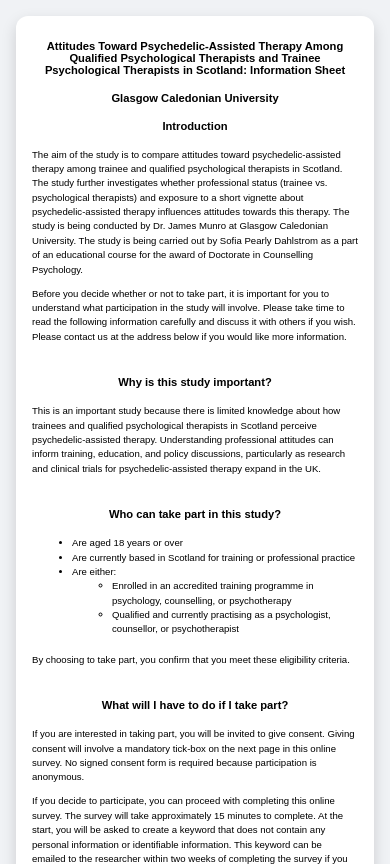
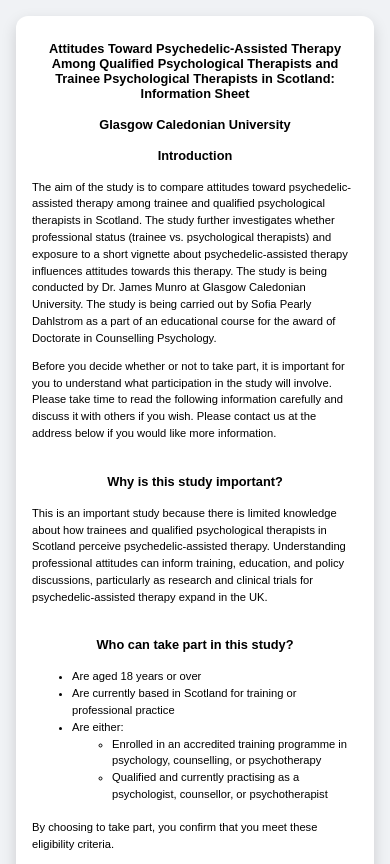
Before and after one commit to sofiapearly/attitudes-towards-pat, a plain HTML site: page index.html in a window 390 px wide. Shown: the top 864 px of the page. Drawn offline with Linux system fonts and the light colour scheme.

Commit message:
feat: bigger font on smaller screens

```diff
--- a/style.css
+++ b/style.css
@@ -67,15 +67,15 @@ button:hover {
     }
 
     h1 {
-        font-size: 0.7rem; /* smaller title */
+        font-size: 0.8rem; /* smaller title */
     }
 
     h2 {
-        font-size: 0.7rem; /* smaller subtitle */
+        font-size: 0.8rem; /* smaller subtitle */
     }
 
     p, li {
-        font-size: 0.6rem; /* smaller body text */
+        font-size: 0.7rem; /* smaller body text */
     }
 
     button {
```
